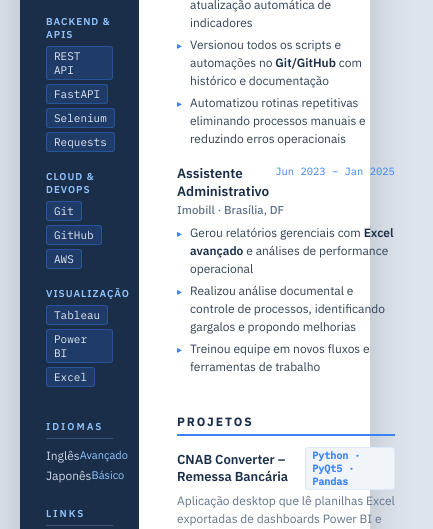
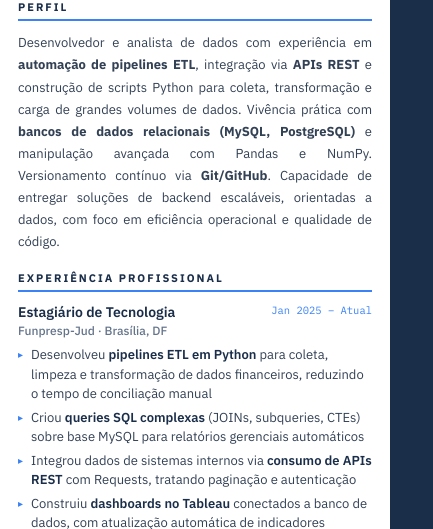
Before and after one commit to SamukaAlves/curriculo.samuel, a plain HTML site: page index.html in a window 390 px wide. Shown: the part 834-1363 px from the top of the page, 433 px wide, since content can reach past the window. Drawn offline with Linux system fonts and the light colour scheme.

Commit message:
Add files via upload

```diff
--- a/index.html
+++ b/index.html
@@ -86,6 +86,38 @@
         .course-item::before { content: "▸"; position: absolute; left: 0; color: var(--accent); font-size: 10px; top: 2px; }
         .course-item span { color: var(--gray-500); }
 
+        /* RESPONSIVE – tablet */
+        @media (max-width: 768px) {
+            body { padding: 0; background: var(--navy); }
+            .page { flex-direction: column; min-height: unset; max-width: 100%; box-shadow: none; }
+            .sidebar { width: 100%; padding: 32px 24px 28px; gap: 20px; }
+            .profile-photo { width: 90px; height: 90px; }
+            .profile-name { font-size: 20px; }
+            .main { padding: 28px 24px; gap: 20px; }
+            .exp-header { flex-wrap: wrap; gap: 2px; }
+            .exp-date { margin-left: 0; }
+            .project-name { flex-wrap: wrap; }
+        }
+        /* RESPONSIVE – mobile */
+        @media (max-width: 480px) {
+            .sidebar { padding: 28px 18px 24px; }
+            .profile-name { font-size: 18px; }
+            .profile-role { font-size: 10px; }
+            .sidebar-title { font-size: 9px; }
+            .contact-list li, .lang-list li, .link-list a { font-size: 13px; }
+            .tag { font-size: 12px; padding: 3px 8px; }
+            .main { padding: 22px 18px; gap: 18px; }
+            .section-title { font-size: 11px; }
+            .profile-text { font-size: 13px; }
+            .exp-title { font-size: 14px; }
+            .exp-company { font-size: 12px; }
+            .bullets li { font-size: 13px; }
+            .project-name { font-size: 14px; }
+            .project-desc { font-size: 12.5px; }
+            .project-badge { display: block; margin-top: 4px; width: fit-content; }
+            .edu-title { font-size: 14px; }
+            .course-item { font-size: 13px; }
+        }
         /* PRINT */
         @media print {
             @page { size: A4; margin: 0; }
@@ -147,7 +179,7 @@
         <div class="skill-group">
             <div class="skill-group-label">Cloud &amp; DevOps</div>
             <div class="skill-tags">
-                <span class="tag">Git</span><span class="tag">GitHub</span><span class="tag">AWS</span>
+                <span class="tag">Git</span><span class="tag">GitHub</span><span class="tag">AWS</span><span class="tag">Linux</span>
             </div>
         </div>
         <div class="skill-group">
```
